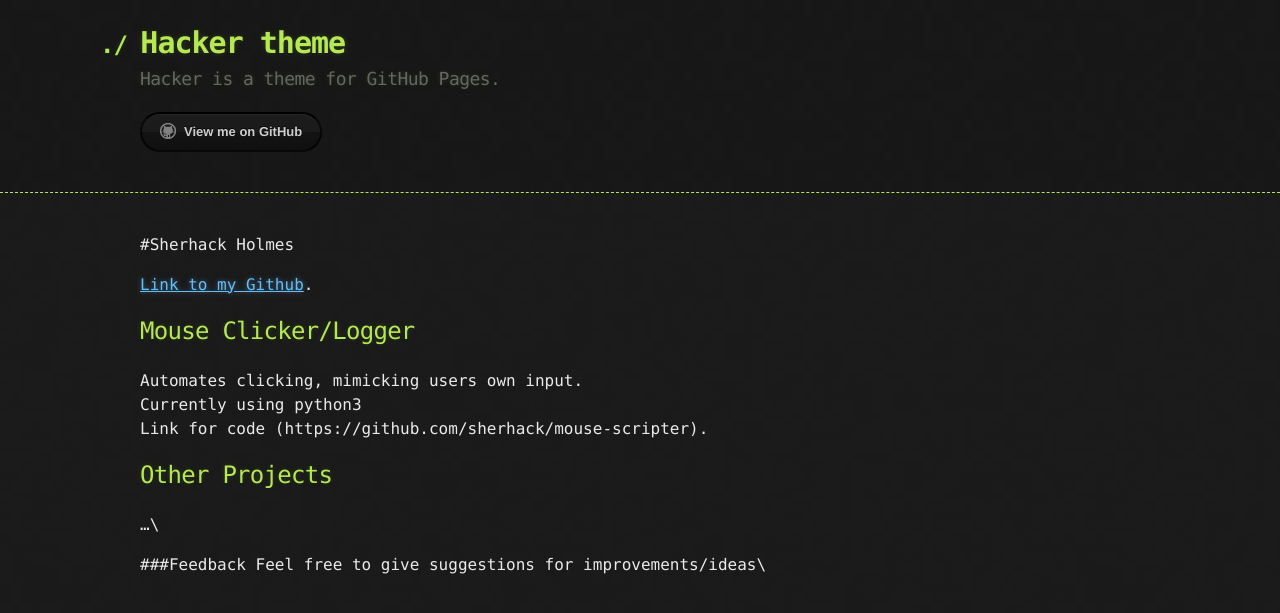
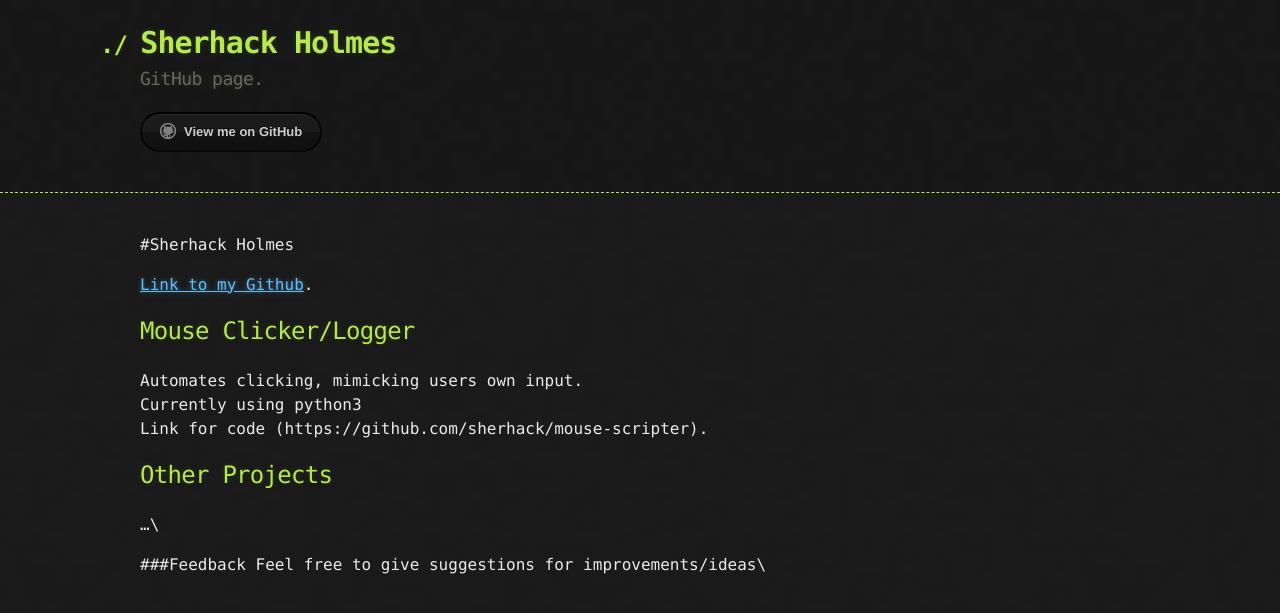
Before and after one commit to sherhack/sherhack.github.io, a Jekyll site: the page built from index.md, in a window 1280 px wide. Shown: the top 613 px of the page. Built offline with Jekyll 4.4.1, drawn with Linux system fonts in a browser that asks for light colours; our own code applies the rules of GitHub Pages for plain Markdown files.

Commit message:
Update _config.yml

```diff
--- a/_config.yml
+++ b/_config.yml
@@ -1,5 +1,4 @@
-title: Hacker theme
-description: Hacker is a theme for GitHub Pages.
-show_downloads: true
+title: Sherhack Holmes
+description: GitHub page.
 google_analytics:
 theme: jekyll-theme-hacker
```
